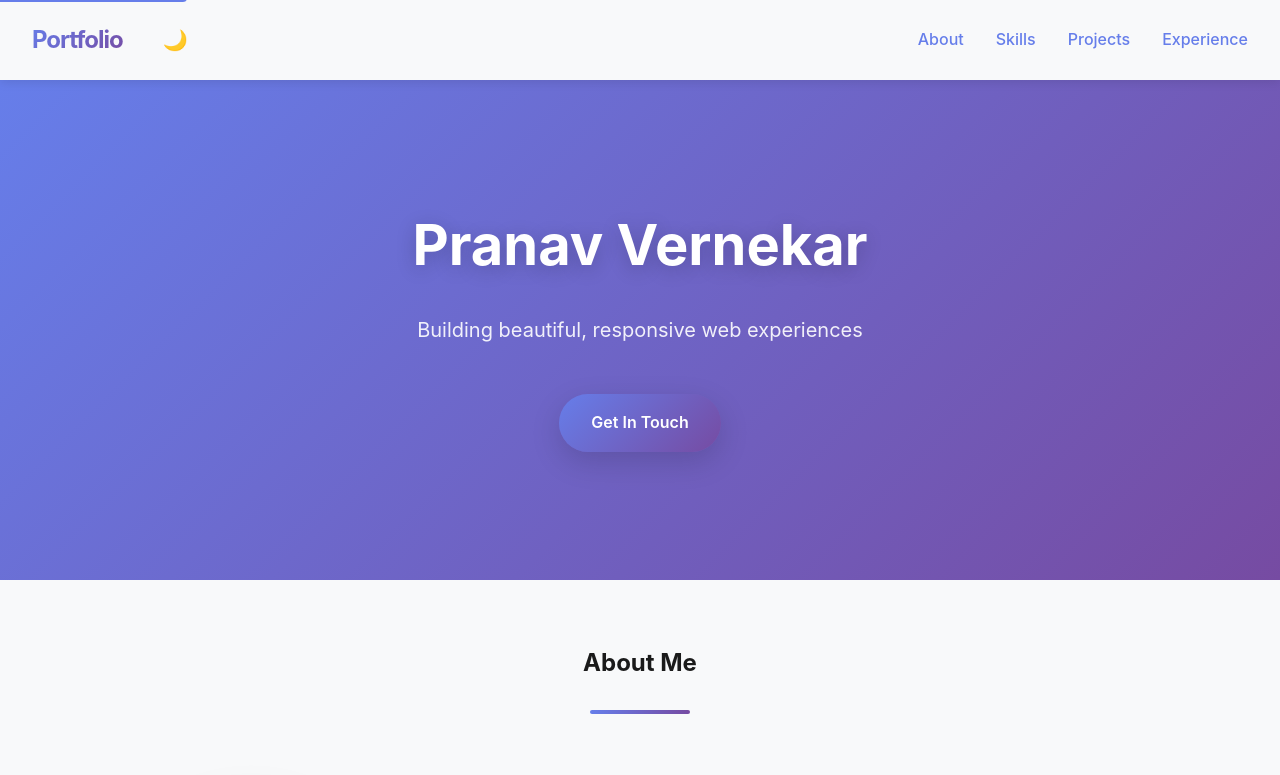
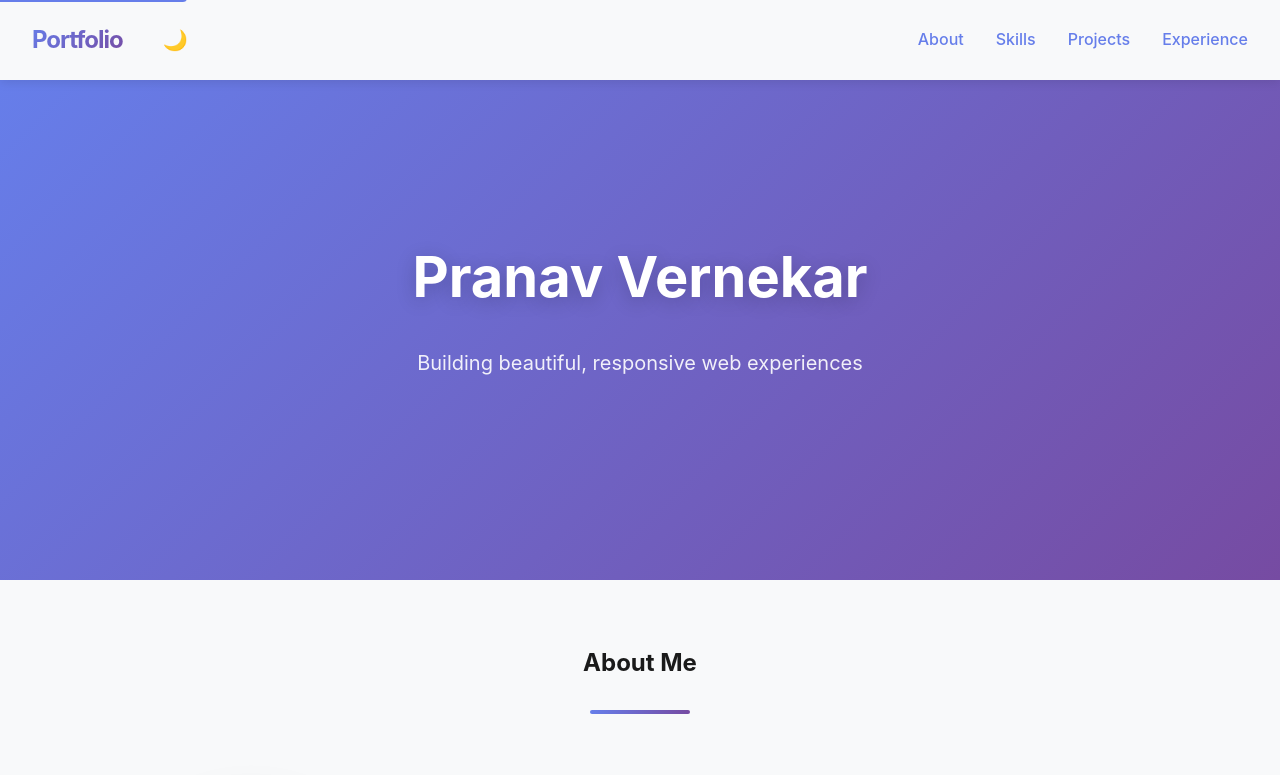
Before and after one commit to Pranavv2006/unify-labs-practice, a plain HTML site: page Day-08/index.html in a window 1280 px wide. Shown: the top 775 px of the page. Drawn offline with Linux system fonts and the light colour scheme.

Commit message:
non working button removed

```diff
--- a/Day-08/index.html
+++ b/Day-08/index.html
@@ -46,7 +46,6 @@
             <div class="hero-content">
                 <h2>Pranav Vernekar</h2>
                 <p class="hero-subtitle">Building beautiful, responsive web experiences</p>
-                <a href="#contact" class="cta-button">Get In Touch</a>
             </div>
         </section>
 
```
